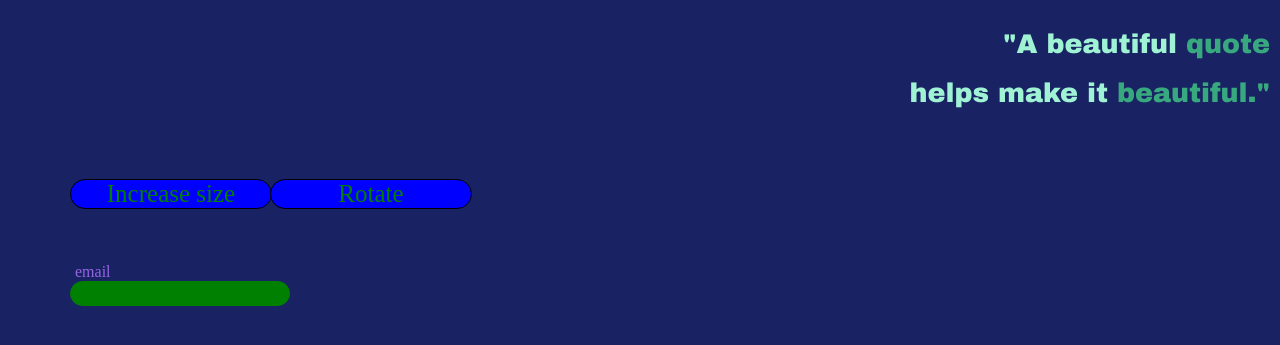
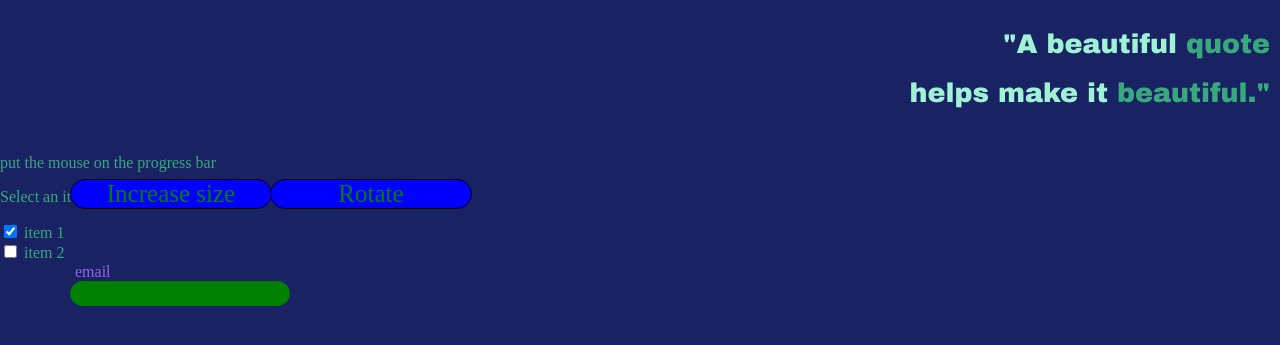
Before and after one commit to antoinethebau/test, a plain HTML site: page animations.html in a window 1280 px wide. Shown: the part 67-412 px from the top of the page. Drawn offline with Linux system fonts and the light colour scheme.

Commit message:
Update animations.html

```diff
--- a/animations.html
+++ b/animations.html
@@ -20,5 +20,22 @@
             <label for="">email</label></br>
             <input type="email" name="" id="">
         </div>
+        <div id="btn">put the mouse on the progress bar</div>
+        <div id="barre">
+        	<div id="progress"></id>
+        </div>
+        <p>Select an item:</p>
+		<div>
+  			<input type="checkbox" id="item1" name="item1" checked>
+  			<label for="item1">item 1</label>
+		</div>
+		<div>
+  			<input type="checkbox" id="item2" name="item2">
+  			<label for="item2">item 2</label>
+		</div>
+		</br>
+		<div id="spin"></div>
+		<div id="spin"></div>
+		<div id="spin"></div>
 	</body>
 </html>
```
